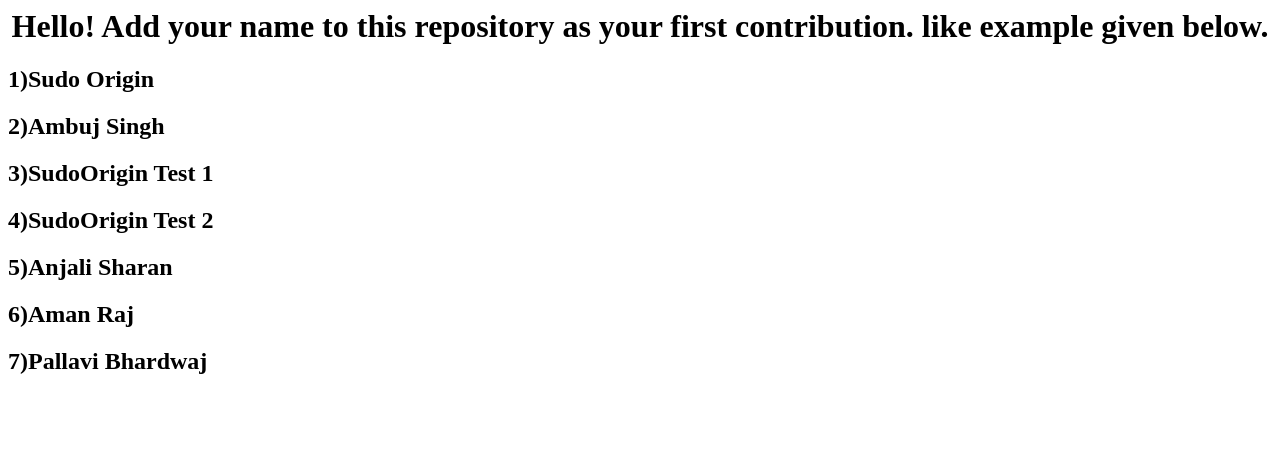
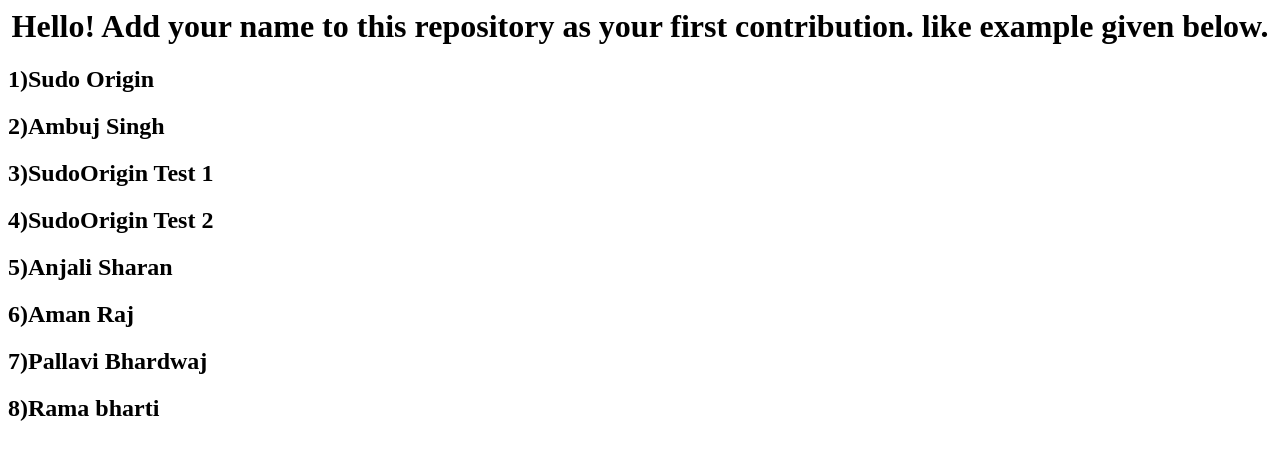
Before and after one commit to sudoorigintest/test, a plain HTML site: page index.html in a window 1280 px wide. Drawn offline with Linux system fonts and the light colour scheme.

Commit message:
Update index.html
i added my name

```diff
--- a/index.html
+++ b/index.html
@@ -11,5 +11,6 @@
   <h2>5)Anjali Sharan</h2>
   <h2>6)Aman Raj</h2>
   <h2>7)Pallavi Bhardwaj</h2>
+  <h2>8)Rama bharti</h2>
 </body>
 </html>
```
